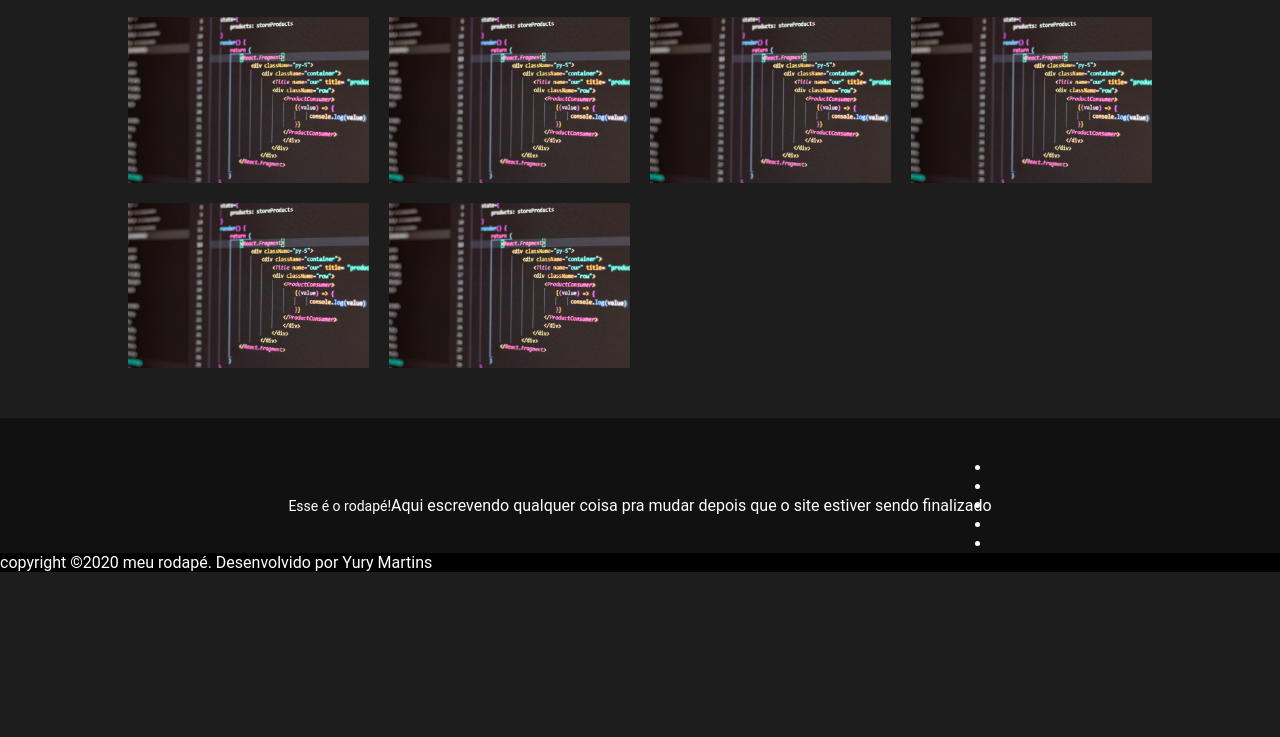
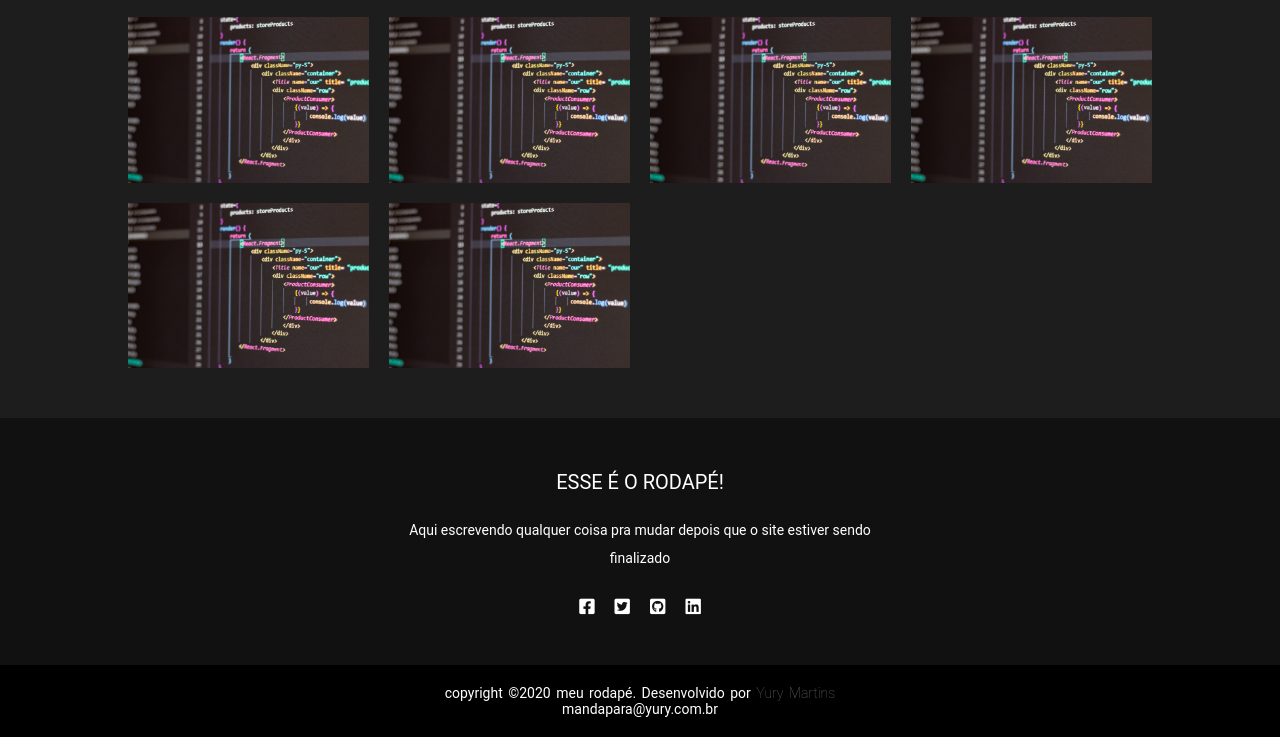
Before and after one commit to yurymartins/portfolio-website, a plain HTML site: page index.html in a window 1280 px wide. Shown: the part 3070-3807 px from the top of the page. Before the commit the page ends 3642 px from the top, so only its background shows below. Drawn offline with Linux system fonts and the light colour scheme.

Commit message:
Atualização rodapé

```diff
--- a/index.html
+++ b/index.html
@@ -7,6 +7,7 @@
     <title>Yury Martins</title>
 
     <link rel="stylesheet" href="style.css">
+    <link rel="stylesheet" href="https://cdnjs.cloudflare.com/ajax/libs/font-awesome/6.1.1/css/all.min.css">
 </head>
 <body>
 
@@ -117,15 +118,15 @@
             <h3>Esse é o rodapé!</h3>
             <p>Aqui escrevendo qualquer coisa pra mudar depois que o site estiver sendo finalizado</p>
             <ul class="socials">
-                <li></li>
-                <li></li>
-                <li></li>
-                <li></li>
-                <li></li>
+                <li><a href="#"><i class="fa-brands fa-facebook-square"></i></a></li>
+                <li><a href="#"><i class="fa-brands fa-twitter-square"></i></a></li>
+                <li><a href="#"><i class="fa-brands fa-github-square"></i></a></li>
+                <li><a href="#"><i class="fa-brands fa-linkedin"></i></a></li>
             </ul>
         </div>
         <div class="footer-bottom">
             <p>copyright &copy;2020 meu rodapé. Desenvolvido por <span>Yury Martins</span></p>
+            <p>mandapara@yury.com.br</p>
         </div>
     </footer>
     <script src="project.js"></script>
--- a/style.css
+++ b/style.css
@@ -379,6 +379,84 @@ body {
     opacity: 1;
 }
 
+footer {
+    background: var(--almost-black);
+    height: auto;
+    width: 100vw;
+    padding-top: 40px;
+    color: var(--white);
+}
+
+.footer-content {
+    display: flex;
+    align-items: center;
+    justify-content: center;
+    flex-direction: column;
+    text-align: center;
+}
+
+.footer-content h3 {
+    font-size: 1.8rem;
+    font-weight: 400;
+    text-transform: uppercase;
+    line-height: 3rem;
+    font-size: 20px;
+}
+
+.footer-content p {
+    max-width: 500px;
+    margin: 10px auto;
+    line-height: 28px;
+    font-size: 14px;
+}
+.socials {
+    list-style: none;
+    display: flex;
+    align-items: center;
+    justify-content: center;
+    margin: 1rem 0 3rem 0;
+}
+
+.socials li {
+    margin: 0 10px;
+}
+
+.socials a {
+    text-decoration: none;
+    color: var(--white);
+}
+
+.socials a i {
+    font-size: 1.1rem;
+    transition: color .4s ease;
+}
+
+.socials a:hover i {
+    color: aqua;
+}
+
+.footer-bottom {
+    background: var(--black);
+    width: 100vw;
+}
+
+.footer-bottom {
+    background: var(--black);
+    width: 100vw;
+    padding: 20px 0;
+    text-align: center;
+}
+
+.footer-bottom p {
+    font-size: 14px;
+    word-spacing: 2px;
+}
+
+.footer-bottom span {
+    opacity: .4;
+    font-weight: 200;
+}
+
 /* Responsivo - Tablet */
 
 @media (max-width: 996px) {
@@ -442,58 +520,3 @@ body {
         height: 50px;
     }
 }
-
-footer {
-    background: var(--almost-black);
-    height: auto;
-    width: 100%;
-    padding-top: 40px;
-    color: var(--white);
-}
-
-.footer-content {
-    display: flex;
-    align-items: center;
-    justify-content: center;
-    flex-direction: center;
-    text-align: center;
-}
-
-.footer-content h3 {
-    font-size: 1.8rem;
-    font-weight: 400;
-    line-height: 3rem;
-    font-size: 14px;
-}
-
-/* .socials {
-    list-style: none;
-    display: flex;
-    align-items: center;
-    justify-content: center;
-    margin: 1rem 0 3rem 0;
-}
-
-.socials li {
-    margin: 0 10px;
-}
-
-.socials a {
-    text-decoration: none;
-    color: var(--white);
-}
-
-.socials a i {
-    font-size: 1.1rem;
-    transition: color .4s ease;
-}
-
-.socials a:hover i {
-    color: aqua;
-}
-*/
-
-.footer-bottom {
-    background: var(--black);
-    width: 100vw;
-}
```
